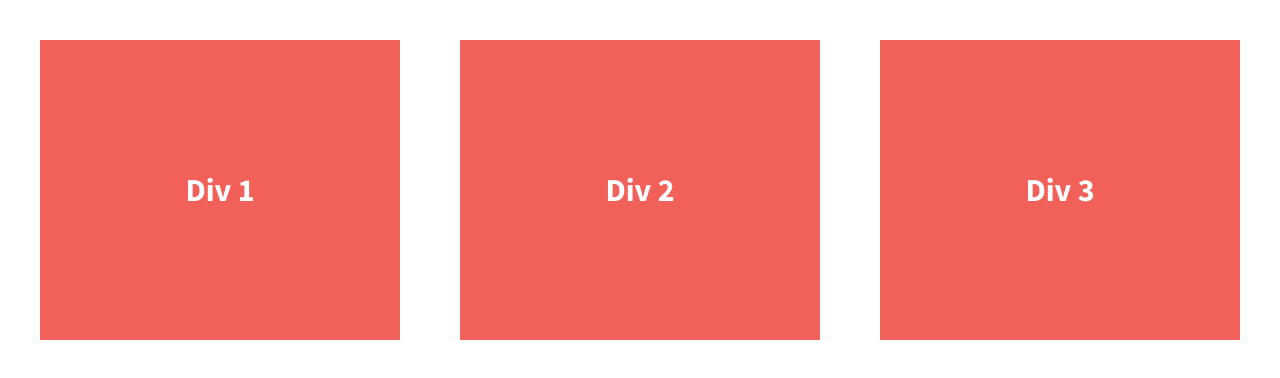
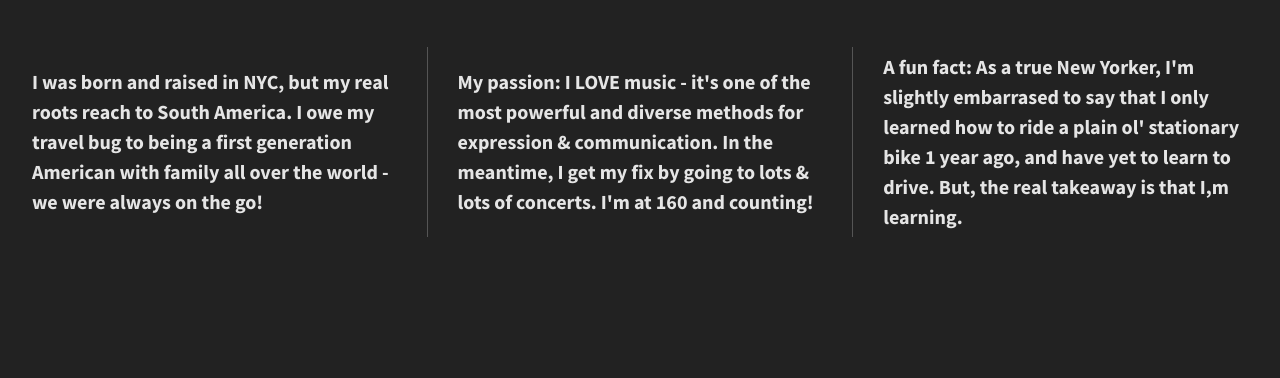
Before and after one commit to MickSalter/divs-flexbox, a plain HTML site: page index.html in a window 1280 px wide. Drawn offline with nearby package versions, Linux system fonts and the light colour scheme.

Commit message:
Initial commit

```diff
--- a/css/main.css
+++ b/css/main.css
@@ -97,31 +97,33 @@ textarea {
 
 
 html {
-  background-color: #fff;
+  background-color: #222;
   height: 100%;
+
 }
 
 body {
   font-family: 'Source Sans Pro', sans-serif;
+  font-weight: 700;
   padding: 2em;
-  font-size: 1.25em;
+  color: #e5e5e5;
   height: 100%;
 }
 
 .wrapper {
   /*add display:flex and set justify-content to space-between*/
-  font-weight: 700;
   display: flex;
+  flex-flow: row wrap;
   justify-content: space-between;
+  align-items: center;
 }
 
 .div-1, .div-2, .div-3 {
   /*give the divs a width of 30%, add display:flex, set justify-content and align-items to center*/
-  color: #fff;
+  color: #e5e5e5;
   line-height: 1.5em;
-  font-size: 1.6em;
-  background-color: #f16059;
-  height: 300px;
+  font-size: 1.25em;
+  height: auto;
   width: 30%;
   display: flex;
   justify-content: center;
@@ -211,6 +213,16 @@ body {
    These examples override the primary ('mobile first') styles.
    Modify as content requires.
    ========================================================================== */
+@media all and (min-width: 1200px) {
+    .div-1, .div-2, .div-3 {
+      flex-basis: 30%;
+    }
+
+    .div-1, .div-2 {
+      border-right: 1px solid #555;
+      padding-right: 30px;
+    }
+}
 
 @media print,
        (-webkit-min-device-pixel-ratio: 1.25),
--- a/index.html
+++ b/index.html
@@ -23,13 +23,13 @@
 
         <section class="wrapper">
             <div class="div-1">
-                Div 1
+                <p>I was born and raised in NYC, but my real roots reach to South America. I owe my travel bug to being a first generation American with family all over the world - we were always on the go!</p>
             </div>
             <div class="div-2">
-                Div 2
+                <p>My passion: I LOVE music - it's one of the most powerful and diverse methods for expression & communication. In the meantime, I get my fix by going to lots & lots of concerts. I'm at 160 and counting!</p>
             </div>
             <div class="div-3">
-                Div 3
+                <p>A fun fact: As a true New Yorker, I'm slightly embarrased to say that I only learned how to ride a plain ol' stationary bike 1 year ago, and have yet to learn to drive. But, the real takeaway is that I,m learning.</p>
             </div>
         </section>
 
```
